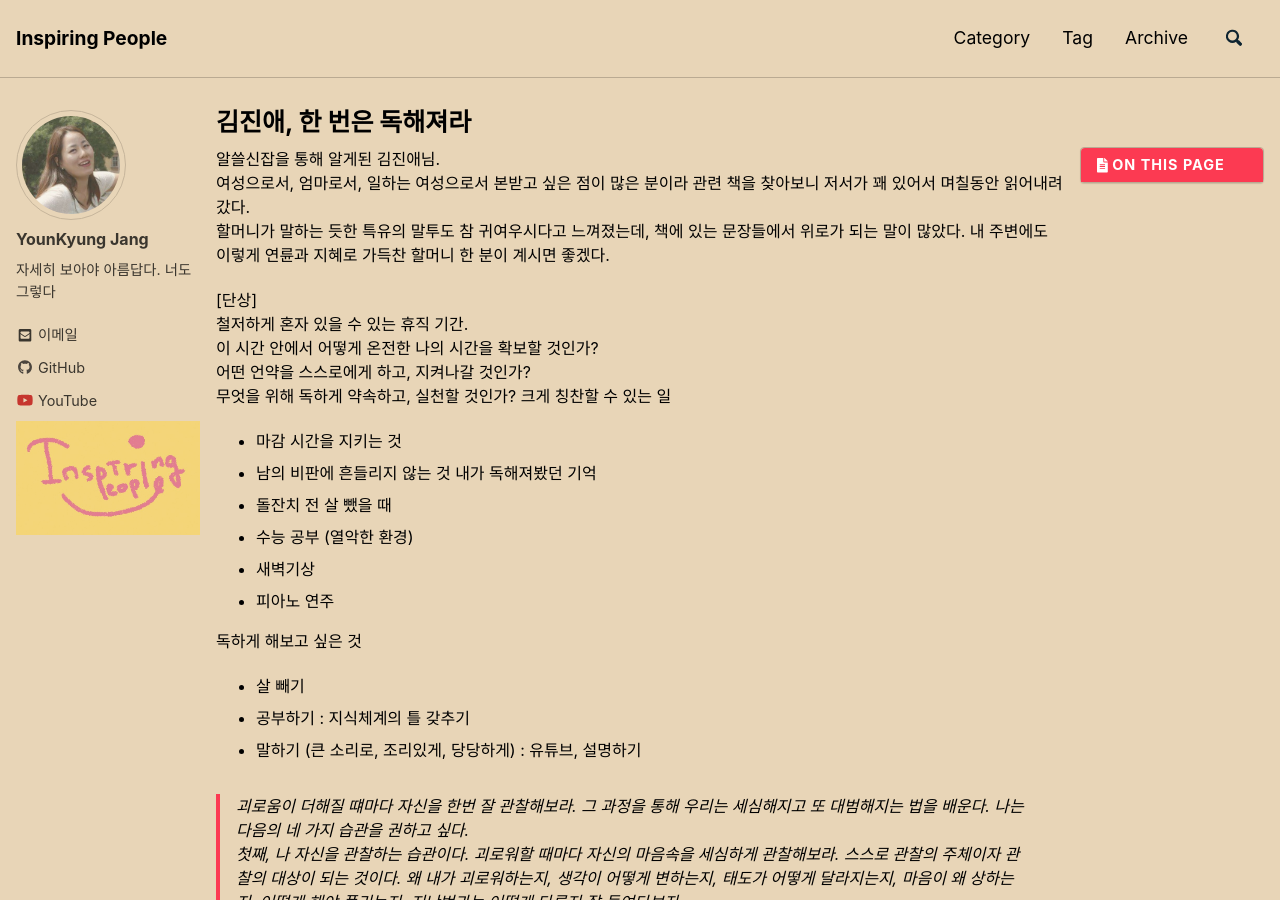
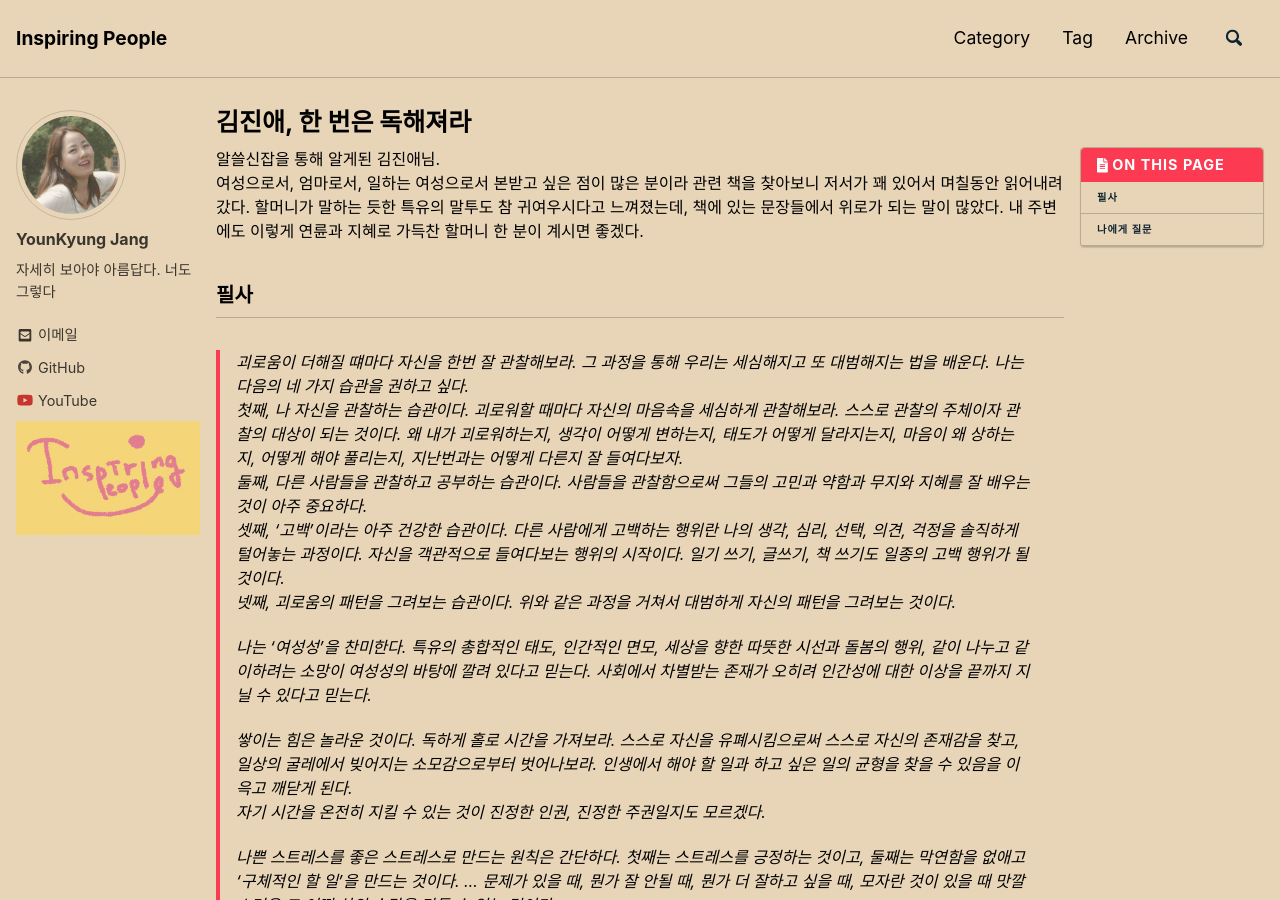
Before and after one commit to InspiringPeople/InspiringPeople.github.io, a Jekyll site: the page built from _posts/2018-12-01-jinae1.md, in a window 1280 px wide and 900 px high. Built offline with Jekyll 4.4.1, drawn with Linux system fonts in a browser that asks for light colours; nearby versions of some CDN libraries; comment, search, counter and statistics services are not loaded; some of the changed text lies outside the part shown.

Commit message:
welcome2019

```diff
--- a/_posts/2018-12-01-jinae1.md
+++ b/_posts/2018-12-01-jinae1.md
@@ -5,28 +5,9 @@ tags : [한 번은 독해져라, 김진애]
 ---
 
 알쓸신잡을 통해 알게된 김진애님.
-여성으로서, 엄마로서, 일하는 여성으로서 본받고 싶은 점이 많은 분이라 관련 책을 찾아보니 저서가 꽤 있어서 며칠동안 읽어내려 갔다.
-할머니가 말하는 듯한 특유의 말투도 참 귀여우시다고 느껴졌는데, 책에 있는 문장들에서 위로가 되는 말이 많았다. 내 주변에도 이렇게 연륜과 지혜로 가득찬 할머니 한 분이 계시면 좋겠다.
+여성으로서, 엄마로서, 일하는 여성으로서 본받고 싶은 점이 많은 분이라 관련 책을 찾아보니 저서가 꽤 있어서 며칠동안 읽어내려 갔다. 할머니가 말하는 듯한 특유의 말투도 참 귀여우시다고 느껴졌는데, 책에 있는 문장들에서 위로가 되는 말이 많았다. 내 주변에도 이렇게 연륜과 지혜로 가득찬 할머니 한 분이 계시면 좋겠다.
 
-[단상]
-철저하게 혼자 있을 수 있는 휴직 기간.
-이 시간 안에서 어떻게 온전한 나의 시간을 확보할 것인가?
-어떤 언약을 스스로에게 하고, 지켜나갈 것인가?
-무엇을 위해 독하게 약속하고, 실천할 것인가?
-크게 칭찬할 수 있는 일
-- 마감 시간을 지키는 것
-- 남의 비판에 흔들리지 않는 것
-내가 독해져봤던 기억
-- 돌잔치 전 살 뺐을 때
-- 수능 공부 (열악한 환경)
-- 새벽기상
-- 피아노 연주
-
-독하게 해보고 싶은 것
-- 살 빼기
-- 공부하기 : 지식체계의 틀 갖추기
-- 말하기 (큰 소리로, 조리있게, 당당하게) : 유튜브, 설명하기
-
+## 필사
 > 괴로움이 더해질 떄마다 자신을 한번 잘 관찰해보라. 그 과정을 통해 우리는 세심해지고 또 대범해지는 법을 배운다. 나는 다음의 네 가지 습관을 권하고 싶다.
 > 첫째, 나 자신을 관찰하는 습관이다. 괴로워할 때마다 자신의 마음속을 세심하게 관찰해보라. 스스로 관찰의 주체이자 관찰의 대상이 되는 것이다. 왜 내가 괴로워하는지, 생각이 어떻게 변하는지, 태도가 어떻게 달라지는지, 마음이 왜 상하는지, 어떻게 해야 풀리는지, 지난번과는 어떻게 다른지 잘 들여다보자.
 > 둘째, 다른 사람들을 관찰하고 공부하는 습관이다. 사람들을 관찰함으로써 그들의 고민과 약함과 무지와 지혜를 잘 배우는 것이 아주 중요하다.
@@ -57,3 +38,12 @@ tags : [한 번은 독해져라, 김진애]
 >
 > 다른 어떤 것보다도 그때 결단을 독하게 지켰던 것이 나에게 '언제든지, 필요하면 독할 수 있다'는 자신감을 심어주었다는 점에서 귀한 경험이다.
 > 독해진다는 뜻을 한마디로 정리해본다면 '자신과의 약속을 지킨다'는 것이다. 조금 길게 풀어보면, '자신을 얽어매려는 모든 것들과의 사슬을 한번 끊어본다는 것이다. 그리고 오직 자신에게 충실한다'는 뜻이다.
+
+
+## 나에게 질문
+- 휴직 기간 동안 어떻게 온전한 나의 시간을 확보할 것인가?
+- 어떤 언약을 스스로에게 하고, 지켜나갈 것인가?
+- 무엇을 위해 독하게 약속하고, 실천할 것인가?
+- 스스로에게 크게 칭찬할 수 있는 일이란?
+- 내가 독해져봤던 기억은?
+- 독하게 해보고 싶은 것
--- a/_posts/2018-12-02-jinae2.md
+++ b/_posts/2018-12-02-jinae2.md
@@ -4,13 +4,7 @@ title : 김진애, 왜 공부하는가
 tags : [왜 공부하는가, 김진애]
 ---
 
-[단상]
-야무진 꿈을 말하는 방법, 발전시키고 뻗어나가는 방법
-갈등에서도 공부로 이겨나가는 방법
-근사하게 나이 들고 늙어가는 방법
-김진애 정치쇼 보기
-어떠한 절실한 의문을 가지고 살아나갈 것인가
-어떻게 끊임없이 일해나갈 것인가
+## 필사
 
 >
 > '경제적 독립'에 대한 생각은 그것 하나에 그치는 것이 아니라 궁극적으로 모든 종류의 '독립'에 대한 자의식을 키우게 한다. 나의 독립뿐 아니라 우리의 독립, 사회의 독립, 나라의 독립에 대한 것까지 생각이 넓어진다. 스스로 살아가겠다는 마음가짐으로 인해서 자아, 자존심, 자긍심, 홀로서기 의욕이 모두 가능해지는 것이다.
@@ -75,3 +69,10 @@ tags : [왜 공부하는가, 김진애]
 - 프로페셔널의 조건 (피터드러커)
 - 보이지 않는 차원 (에드워드 T. 홀)
 - 토지, 김약국의 딸, 파시
+
+## 나에게 질문
+- 야무진 꿈을 말하고 발전시키고 뻗어나가는 방법
+- 갈등에서도 공부로 이겨나가는 방법
+- 근사하게 나이 들고 늙어가는 방법
+- 어떠한 절실한 의문을 가지고 살아나갈 것인가
+- 어떻게 끊임없이 일해나갈 것인가
--- a/_posts/2018-12-22-bye2018.md
+++ b/_posts/2018-12-22-bye2018.md
@@ -4,23 +4,23 @@ title : 2018년 회고 및 2019년 다짐
 tags : [회고, 다짐]
 ---
 
-2018년의 마지막 일주일을 기념하여 2018년 지난 회고 및 2019년 다짐글을 작성해 본다.
+2018년의 마지막 일주일을 남기고 2018년 지난 회고 및 2019년 다짐글을 작성해 본다.
 
 ## 1분기
 **[업무]**
 - 2017년 프로젝트 정리 및 인수인계
 2017년은 다양한 데이터를 다루어보고 여러 도메인 경험을 쌓을 수 있었던 한 해였다. Sensor(beacon) data, Wellness (shoes) data, 대규모 공정 data 등 ..
-데이터 분석 뿐만 아니라 문제해결을 위해 보다 포괄적인 일련의 작업들을 많이 했다. 현업이 가지고 있는 다양한 문제를 마주하고, 그들의 도메인 지식을 데이터화 해서 분석 과정에 포함시키기 위해 커뮤니케이션에 꽤 공을 들였다. 또한 분석 이후에 결과 설명하기 현업이 지속적으로 사용할 수 있게 프로세스화 하기 등 넓은 범위 차원의 데이터 분석을 하면서 많은 것을 경험했다.
+데이터 분석 뿐만 아니라 문제해결을 위해 보다 포괄적인 일련의 작업들을 많이 했다. 현업이 가지고 있는 다양한 문제를 마주하고, 그들의 도메인 지식을 데이터화 해서 분석 과정에 포함시키기 위해 커뮤니케이션에 꽤 공을 들였다. 또한 분석 이후에 결과 설명하기, 현업이 지속적으로 사용할 수 있게 프로세스화 하기 등 넓은 차원의 데이터 분석을 하면서 많은 것을 경험했다.
 
 - 긍부정 분류 (영어)
-LG전자 제품에 대한 고객 댓글 데이터 분석, 해외 amazon, bestbuy 등 여러 사이트로부터 수집된 데이터 분석을 진행했다. 보통 현업과 일할 때는 설명할 수 없다는 단점 때문에 딥러닝 기법을 피하는 경우도 있었는데, 긍/부정 분류 등은 읽으면 직관적으로 이해할 수 있는 부분이기 때문에 여러 딥러닝 기법을 적용하는데 부담이 없었다. 크게 배운 두 가지... 하나는 (특히, 텍스트 데이터의 경우) state of art 딥러닝 기술보다, 데이터를 얼마나 깔끔하고 목적지향적으로 전처리하느냐가 결과에 더 큰 영향을 미쳤다는 것이다. 두번째는 LG 도메인 지식을 많이 녹여넣어서 LG 특화 댓글에 대해서는 아마존 comprehensive보다 더 좋은 결과를 냈다는 것에 꽤 뿌듯함을 느꼈다. 98% 이상 정확도가 나왔으니 real data 가지고 내가 분석한 것 중에서는 앞으로도 제일 좋은 결과가 아닐까 싶다.
+LG전자 제품에 대한 고객 댓글 데이터 분석(해외 amazon, bestbuy 등 여러 사이트로부터 수집된 데이터) 을 진행했다. 보통 현업과 일할 때는 설명할 수 없다는 단점 때문에 딥러닝 기법을 피하는 경우도 있었는데, 긍/부정 분류 등은 직관적으로 이해할 수 있기 때문에 여러 딥러닝 기법을 적용하는데 부담이 없었다. 크게 배운 두 가지... 하나는 (특히, 텍스트 데이터의 경우) state of art 딥러닝 기술보다, 데이터를 얼마나 깔끔하고 목적지향적으로 전처리하느냐가 결과에 더 큰 영향을 미쳤다는 것이다. 두번째는 도메인 지식의 중요성이다. 실제로 현업의 도메인 지식을 많이 녹여넣어서 LG 특화 댓글의 경우 아마존 comprehend 보다 더 좋은 결과를 냈다. 98% 이상 정확도가 나왔으니 real data 가지고 분석한 것 중에서는 앞으로도 제일 좋은 결과가 아닐까 싶다.
 
 **[개인]**
 - 이사
 회사와 멀어져서 더욱 힘들긴 했지만 꿈에 그리던 내 집 마련. (나는 시골이라 표현한다.) 밤에는 많은 별이 보이고, 새벽녘에 집을 나설때면 수목원 같은 곳에서 맡을 수 있는 흙내음, 축축한 안개 기운 등을 느낄 수 있다.
 
 - 임신
-막연하게 생각했던 둘째 임신, 입덧과 더 멀어진 집으로 인해 너무 힘들었던 출퇴근. 재택근무 하고 싶다고 매일 버스에서 되네였다.
+막연하게 생각했던 둘째 임신, 입덧과 멀어진 집으로 인해 너무 힘들었던 출퇴근. 재택근무 하고 싶다고 매일 버스에서 중얼거렸다.
 
 
 ---
@@ -28,13 +28,14 @@ LG전자 제품에 대한 고객 댓글 데이터 분석, 해외 amazon, bestbuy
 ## 2분기
 **[업무]**
 - 긍부정 분류 (한글)
-한글 텍스트 데이터 분석은 정말 녹록치 않았다. 사람에 따라 긍정/부정을 다르게 태깅 하는 경우가 많아서 신뢰성 있는 정답셋 마련에도 고비가 있었고, 댓글이라는 특성 때문에 내가 봐도 이해 안가는 (요즘 세대) 언어들이 많아서 인터넷을 뒤져봐야했다. 게다가 줄임말에 오타, 긍/부정이 섞인 무수한 문장들까지... 기준셋을 정하고 작업하는데에도 커뮤니케이션 비용이 많이 들었다. 불행인지 다행인지 한글이라는 언어 특성 덕에 여러가지 word embedding 기법을 많이 이용해보고 비교해볼 수 있었던 기회이기도 했다. 여러 전처리와 딥러닝 기법과 결과 분석으로 한글이라는 동굴 속에서 빠져나오지 못하던 시절.
+한글 텍스트 데이터 분석은 정말 녹록치 않았다. 사람에 따라 긍정/부정을 다르게 태깅 하는 경우가 많아서 신뢰성 있는 정답셋 마련에도 고비가 있었고, 댓글이라는 특성 때문에 내가 봐도 이해 안가는 (요즘 세대) 언어들이 많아서 인터넷을 뒤져봐야했다. 게다가 줄임말에 오타, 긍/부정이 섞인 무수한 문장들까지... 기준셋을 정하고 작업하는데에도 커뮤니케이션 비용이 많이 들었다. 불행인지 다행인지 한글이라는 언어 특성 덕에 여러가지 word embedding 기법을 많이 이용해보고 비교해볼 수 있었던 기회이기도 했다. 여러 전처리 방법과 딥러닝 기법, 결과 분석으로 같은 듯 다르게 반복되었던 프로젝트
 
 ---
 ## 3분기
 **[업무]**
 - 콜센터 서비스 데이터 분석
-현업에서 눈으로 보고 수동작업 하던 것을 자동화 시키고 대량의 데이터를 분석할 수 있게 했다는 점에서 의미 있었던 프로젝트. 개발자 특성 상 계속 깊이 있게 들어가려고 하고 정확도 1%라도 더 올리려고 노력하기도 하지만, 현업이 어떤 것을 원하는지, 향후 어떻게 사용하게 할 것인지 등 커뮤니케이션을 제대로 하는게 비지니스 적으로는 더욱 중요하다는 사실을 다시 실감하는 계기가 되었다. 기술이 목적이 아니라 문제 해결이 목적이다.
+현업에서 눈으로 보고 수동작업 하던 것을 자동화 시키고 대량의 데이터를 분석할 수 있게 했다는 점에서 의미 있었던 프로젝트. 개발자 특성 상 계속 깊이 있게 들어가려고 하고 정확도 1%라도 더 올리려고 노력하기도 하지만, 현업이 어떤 것을 원하는지, 향후 어떻게 사용하게 할 것인지 등 커뮤니케이션을 제대로 하는게 비지니스 적으로는 더욱 중요하다는 사실을 다시 실감하는 계기가 되었다.
+기술이 목적이 아니라 문제 해결이 목적이다.
 
 - pycon 2018 참가 - 후기는 여기 : [링크](https://inspiringpeople.github.io/data%20analysis/pycon2018/)
 
@@ -42,10 +43,10 @@ LG전자 제품에 대한 고객 댓글 데이터 분석, 해외 amazon, bestbuy
 - Small Steps 시작
 스몰 스텝이라는 책을 읽고 책에서 나온 실행 목록들을 실천하기 시작
 책 소개 및 후기는 여기 : [링크](https://inspiringpeople.github.io/writing/Small_Steps/)
-베스트셀러 자기 계발서보다 개인적으로 효과가 좋았던 책이다. 큰 목적을 이루기위해 노력하는 것보다 매일의 작은 실천 목록들이 자기 효용감을 높이는 것을 체감했다.
+베스트셀러 자기 계발서보다 개인적으로 효과가 좋았던 책이다. 큰 목적을 이루기위해 막연한 노력을 하는 것보다 매일의 작은 실천 목록들이 자기 효용감을 더욱 높였다고 생각된다.
 
 - 휴직
-출산을 앞두고 휴직을 하게 되었다. 휴직을 하게 되면 매일 출퇴근 하던 사무실도 없고 -> 즉 일하고 공부하던 공간도 없어진다는 의미가 되어서.. 나만을 위한 성장 공간을 만들었다. 또 겨울 출산이라 당분간 외출하지 못할 것을 대비하여 홈카페 공간 마련. 외출하지 못하고, 내 시간이 줄어들더라도 힘든 시간에 나를 지켜주었으면 하는 마음으로 최대한 애정있게 나만의 공간을 꾸미고 생활하였다.
+출산을 앞두고 휴직을 하게 되었다. 매일 출퇴근 하던 사무실에 당분간 갈 수 없기 때문에 (즉, 일하고 공부하던 공간도 없어진다는 의미) 나만을 위한 성장 공간을 만들었다. 또 겨울 출산이라 당분간 외출하지 못할 것을 대비하여 홈카페 공간 마련. 외출하지 못하고, 내 시간이 줄어들더라도 힘든 시간에 나를 지켜주었으면 하는 마음으로 최대한 애정있게 공간을 꾸몄다.
 <div class="box">
 <img src="https://www.dropbox.com/s/cdre16jm8gczggi/MTXX_20180912220633.jpg?raw=1" height="200" width="300">
 <img src="https://www.dropbox.com/s/qfsgxj134xvxv23/20181223_234603.jpg?raw=1" height="200" width="200">
@@ -65,14 +66,14 @@ LG전자 제품에 대한 고객 댓글 데이터 분석, 해외 amazon, bestbuy
 
 **[개인]**
 - 새벽 기상
-출산일이 가까워지면서 '죽음'에 대해 육체적으로 실감하게 되었다. 물론 출산에 위험 요소가 있었던 건 아니지만, 생명을 잉태하고 세상에 내놓기에 몸과 마음의 센서가 예민해져있었다고나 해야할까.. 죽음에 대해 인식하자 하루하루가 너무 소중해졌고, 시간을 허투로 쓰기가 아쉬웠다. 그에 따라 새벽 기상과 매일 기록을 하게 되었다. 만삭이라 몸이 잘 따라와주지 못하기도 했지만 정말 부지런하게 살았던 날들...
+출산일이 가까워지면서 '죽음'에 대해 실감하게 되었다. 물론 출산에 위험 요소가 있었던 건 아니지만, 생명을 잉태하고 세상에 내놓기에 센서가 예민해져있었다고나 해야할까.. 죽음에 대해 인식하자 하루하루가 너무 소중해졌고, 시간을 허투로 쓰기가 아쉬웠다. 그래서 새벽 기상과 매일 기록을 하게 되었다. 만삭이라 몸이 잘 따라와주지 못하기도 했지만 정말 부지런하게 살았던 날들...
 
 - 명상 시작
-새벽 기상을 시작하고 의미있는 하루에 대해 생각을 많이 하게 되자 자연스레 명상으로 이어졌다. 아직 습관화 되진 못했지만 습관화 되면 분명 좋은 작용을 할 것이라는 확신이 든다.
+새벽 기상을 시작하고 의미있는 하루에 대해 생각을 많이 하게 되자 자연스레 명상으로 이어졌다. 아직 습관화 되진 못했지만 꾸준히 하면 분명 좋은 작용을 할 것이라는 확신이 든다.
 
 - 둘째 출산 (11.08)
 너무나 사랑스러운 둘째 출산.
-조건없이 사랑할 수 있는 대상이 하나 더 생겼다는 것은  큰 행복이고 축복이다. 사랑하는 사람은 늙지 않고, 싱그럽다. 둘째 출산을 못한 일에 대한 핑계로 만들지 않고, 새로운 에너지를 건네준 계기로 삼겠다.
+조건없이 사랑할 수 있는 대상이 하나 더 생겼다는 것은  큰 행복이고 축복이다. 사랑하는 사람은 늙지 않고, 싱그럽다. 출산을 못한 일에 대한 핑계로 만들지 않고, 새로운 에너지를 건네준 계기로 삼아야지.
 <div class="box">
 <img src="https://www.dropbox.com/s/ukiy9foectx4r0q/IMG_4052.jpg?raw=1" height="200" width="200">
 <img src="https://www.dropbox.com/s/6jyaxhy8fcktbz1/IMG_4046.jpg?raw=1" height="200" width="200">
@@ -81,8 +82,8 @@ LG전자 제품에 대한 고객 댓글 데이터 분석, 해외 amazon, bestbuy
 ---
 
 ## 단상
-2018년은 개인적으로 큰 이벤트가 많이 생긴 날이다. 내 집마련, 둘째 출산, 휴직까지... 항상 바쁘던 삶을 잠시 멈추고 뒤돌아볼 기회가 생긴 것 같다. 2019년은 여유를 가지고 왜? 미래는?을 생각하며 이유있는 삶을 살고 싶다. 그리고 아무리 계획하고 준비해도 변동이 생길 수 밖에 없는 현실을 인지하며... 지금 나에게 제일 중요한 일을 하고 재미있게 살자.
+2018년은 개인적으로 큰 이벤트가 많이 생긴 날이다. 내 집마련, 둘째 출산, 휴직까지... 항상 바쁘던 삶을 잠시 멈추고 되돌아볼 기회가 생긴 것 같다. 2019년은 여유를 가지고 왜? 미래는?을 생각하며 이유있는 삶을 살고 싶다. 그리고 아무리 계획하고 준비해도 변동이 생길 수 밖에 없는 현실을 인지하며... 지금 나에게 제일 중요한 일을 하고 재미있게 살자.
 
-업무적으로는 회사에 출퇴근 하는 것도 아니고 육아와 병행하며 틈틈히 커리어를 쌓아야 하는 시기이기 때문에 짧은 주기로 끝낼 수 있는 일을 많이 해야겠다. 기본으로 돌아가서 쉽고 중요한 것들을 다시 정리하는 시간을 가지자. 이러한 노력들이 모여 유기적으로 얽힌 지식 체계와 같이 동작할 수 있도록 다져야겠다.
+업무적으로는 회사에 출퇴근 하는 것도 아니고 육아와 병행하며 틈틈히 커리어를 쌓아야 하는 시기이기 때문에 짧은 주기로 끝낼 수 있는 일을 많이 해야겠다. 기본으로 돌아가서 쉽고 중요한 것들을 다시 정리하는 시간을 가지자. 이러한 노력들이 모여 유기적으로 얽힌 지식 체계처럼 동작하길 기대해본다.
 
-**기대되는 2019!**
+**Welcome, 2019!**
```
